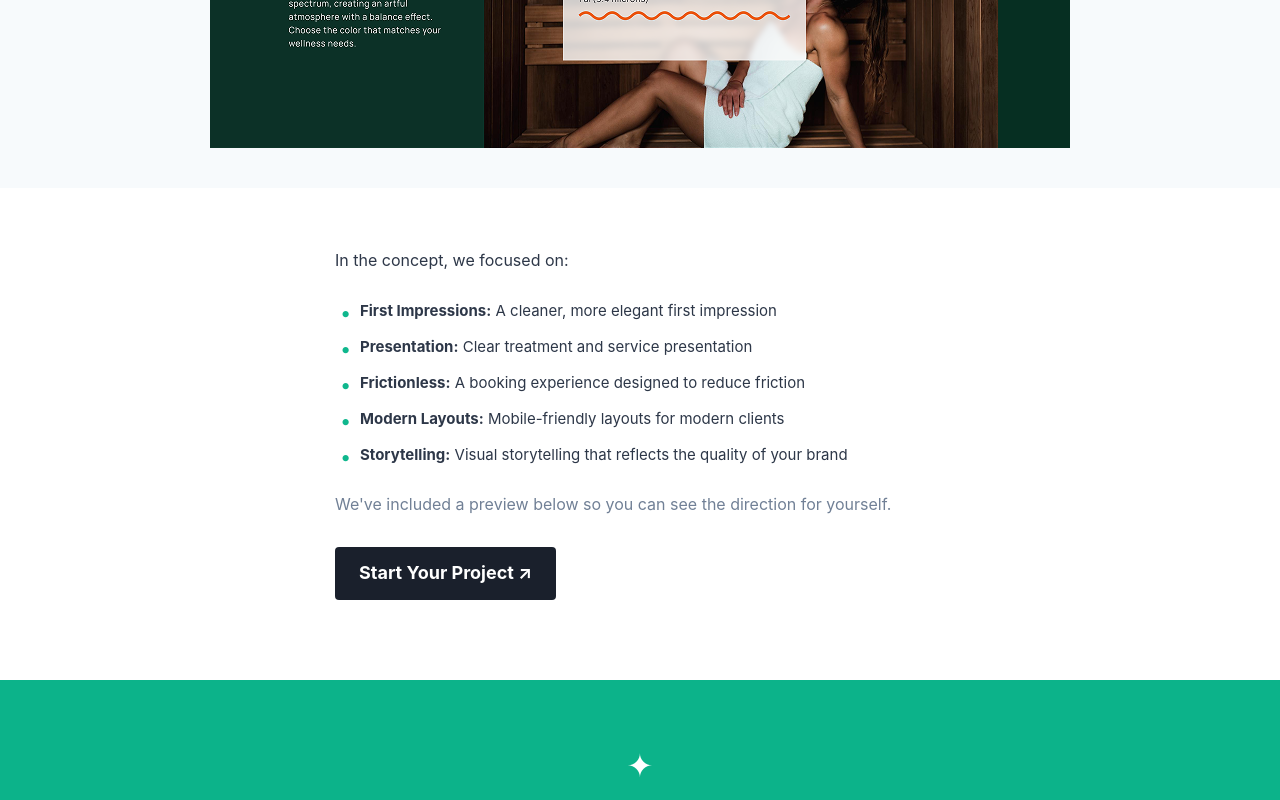
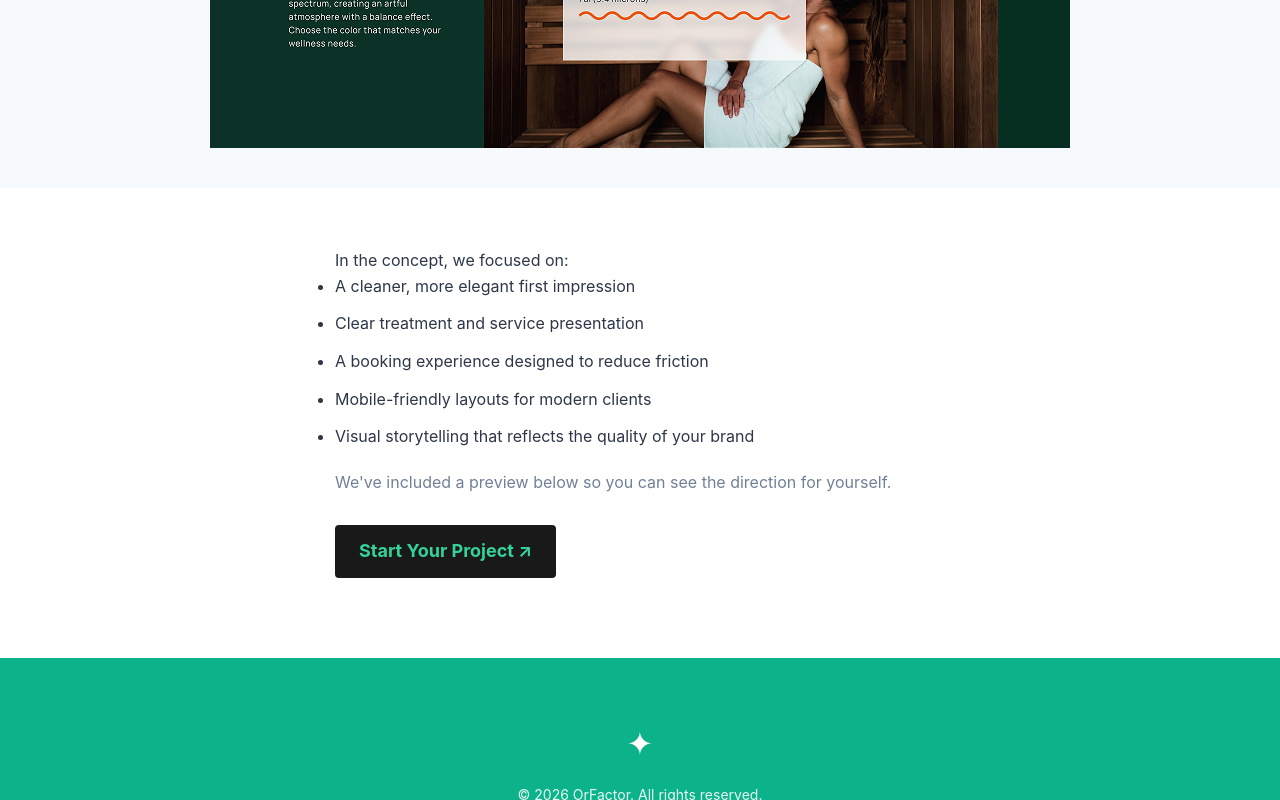
Before and after one commit to sabithossen4/Email_Template, a plain HTML site: page index.html in a window 1280 px wide. Shown: the part 2171-2971 px from the top of the page. Drawn offline with Linux system fonts and the light colour scheme.

Commit message:
style update

```diff
--- a/index.html
+++ b/index.html
@@ -54,7 +54,11 @@
 
         .btn-green {
             background-color: #34D399;
-            color: #000;
+            color: #191919;
+        }
+        .btn-green-2 {
+            color: #34D399;
+            background-color: #191919;
         }
 
         .btn-dark {
@@ -219,24 +223,12 @@
         }
 
         .checklist ul {
-            list-style: none;
-            margin: 25px 0;
+            margin-bottom: 20px;
         }
 
         .checklist li {
             margin-bottom: 12px;
-            position: relative;
-            padding-left: 25px;
-            font-size: 15px;
-        }
-
-        .checklist li::before {
-            content: "•";
-            color: #0fb78d;
-            font-size: 20px;
-            position: absolute;
-            left: 5px;
-            top: -2px;
+            font-size: 16px;
         }
 
         .preview-note {
@@ -381,14 +373,14 @@
         <div class="container text-container">
             <p>In the concept, we focused on:</p>
             <ul>
-                <li><strong>First Impressions:</strong> A cleaner, more elegant first impression</li>
-                <li><strong>Presentation:</strong> Clear treatment and service presentation</li>
-                <li><strong>Frictionless:</strong> A booking experience designed to reduce friction</li>
-                <li><strong>Modern Layouts:</strong> Mobile-friendly layouts for modern clients</li>
-                <li><strong>Storytelling:</strong> Visual storytelling that reflects the quality of your brand</li>
+                <li>A cleaner, more elegant first impression</li>
+                <li> Clear treatment and service presentation</li>
+                <li> A booking experience designed to reduce friction</li>
+                <li> Mobile-friendly layouts for modern clients</li>
+                <li> Visual storytelling that reflects the quality of your brand</li>
             </ul>
             <p class="preview-note">We've included a preview below so you can see the direction for yourself.</p>
-            <a href="#" class="btn btn-dark">Start Your Project ↗</a>
+            <a href="#" class="btn btn-green-2">Start Your Project ↗</a>
         </div>
     </section>
 
```
